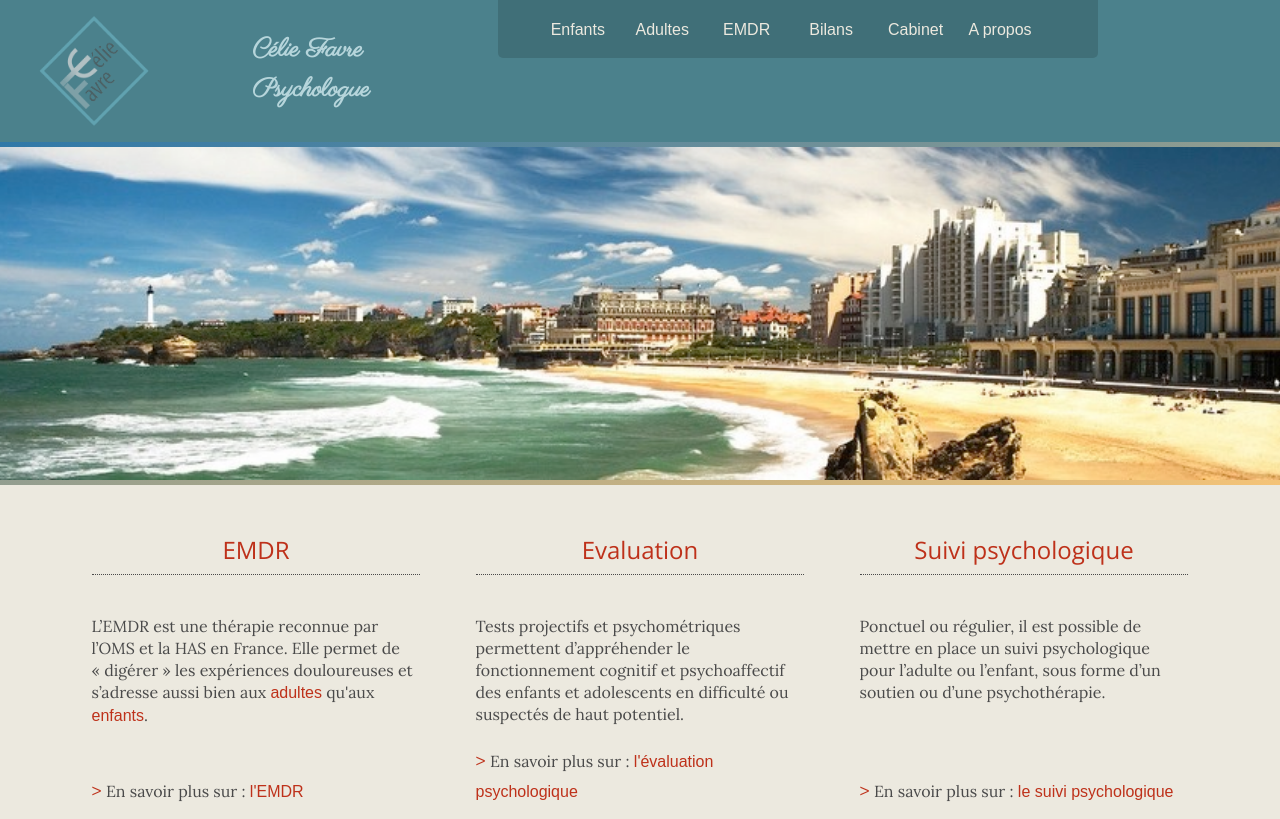
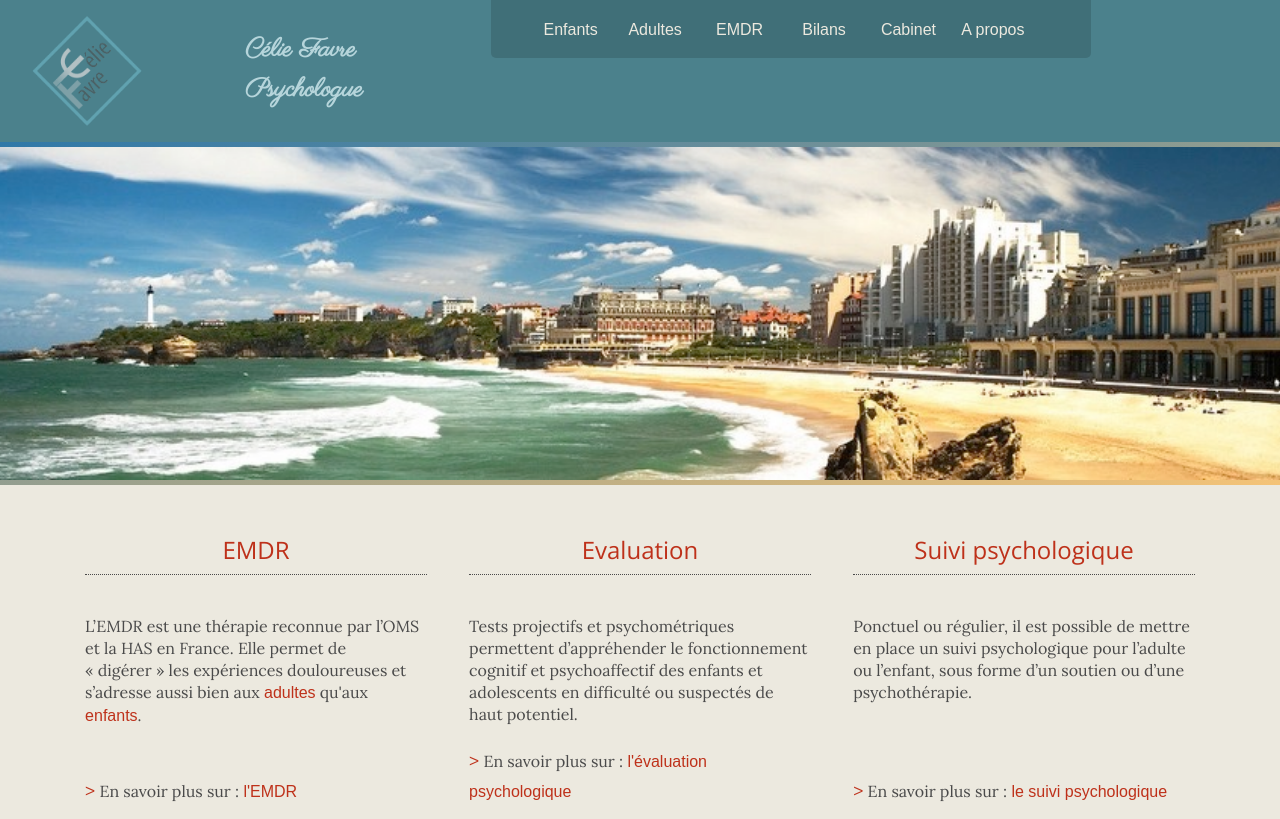
Before and after one commit to celiefavre/celiefavre.github.io, a Jekyll site: the page built from index.html, in a window 1280 px wide. Shown: the top 819 px of the page. Built offline with Jekyll 4.4.1, drawn with Linux system fonts in a browser that asks for light colours; grey boxes are pictures that could not be loaded.

Commit message:
css changes

```diff
--- a/css/main.css
+++ b/css/main.css
@@ -544,8 +544,8 @@ input:checked ~ .content {
   box-sizing: border-box;
   width: 25%;
   float: right;
-  padding-left: 1.38889%;
-  padding-right: 1.38889%;
+  padding-left: 0.83333%;
+  padding-right: 0.83333%;
   -webkit-transition: margin-right .3s ease;
           transition: margin-right .3s ease;
 }
@@ -577,8 +577,8 @@ input:checked ~ .content {
     box-sizing: border-box;
     width: 62.5%;
     float: right;
-    padding-left: 1.38889%;
-    padding-right: 1.38889%;
+    padding-left: 0.83333%;
+    padding-right: 0.83333%;
     height: auto;
     border-top: none;
     position: relative;
@@ -693,8 +693,8 @@ input:checked ~ .close {
   box-sizing: border-box;
   width: 33.33333%;
   float: left;
-  padding-left: 1.38889%;
-  padding-right: 1.38889%;
+  padding-left: 0.83333%;
+  padding-right: 0.83333%;
   margin-left: 1.66667%;
   margin-top: 1em;
 }
@@ -711,8 +711,8 @@ input:checked ~ .close {
     box-sizing: border-box;
     width: 16.66667%;
     float: left;
-    padding-left: 1.38889%;
-    padding-right: 1.38889%;
+    padding-left: 0.83333%;
+    padding-right: 0.83333%;
   }
 }
 /* line 21, ../../../../../../../Users/HomeNico/dev/nicodev3/celie/_sass/panels/_header.scss */
@@ -729,8 +729,8 @@ input:checked ~ .close {
   box-sizing: border-box;
   width: 33.33333%;
   float: left;
-  padding-left: 1.38889%;
-  padding-right: 1.38889%;
+  padding-left: 0.83333%;
+  padding-right: 0.83333%;
 }
 @media (min-width: 47.9375em) {
   /* line 27, ../../../../../../../Users/HomeNico/dev/nicodev3/celie/_sass/panels/_header.scss */
@@ -741,8 +741,8 @@ input:checked ~ .close {
     box-sizing: border-box;
     width: 19.16667%;
     float: left;
-    padding-left: 1.38889%;
-    padding-right: 1.38889%;
+    padding-left: 0.83333%;
+    padding-right: 0.83333%;
   }
 }
 
@@ -808,8 +808,8 @@ input:checked ~ .close {
   box-sizing: border-box;
   width: 100%;
   float: left;
-  padding-left: 1.38889%;
-  padding-right: 1.38889%;
+  padding-left: 0.83333%;
+  padding-right: 0.83333%;
 }
 
 /* line 1, ../../../../../../../Users/HomeNico/dev/nicodev3/celie/_sass/panels/_contenu-page.scss */
@@ -818,10 +818,10 @@ input:checked ~ .close {
   box-sizing: border-box;
   width: 100%;
   float: left;
-  padding-left: 1.38889%;
-  padding-right: 1.38889%;
-  padding-left: 6.38889%;
-  padding-right: 6.38889%;
+  padding-left: 0.83333%;
+  padding-right: 0.83333%;
+  padding-left: 5.83333%;
+  padding-right: 5.83333%;
 }
 /* line 4, ../../../../../../../Users/HomeNico/dev/nicodev3/celie/_sass/panels/_contenu-page.scss */
 .main-content section {
@@ -841,8 +841,8 @@ input:checked ~ .close {
     box-sizing: border-box;
     width: 50%;
     float: left;
-    padding-left: 1.38889%;
-    padding-right: 1.38889%;
+    padding-left: 0.83333%;
+    padding-right: 0.83333%;
   }
 }
 
@@ -852,8 +852,8 @@ input:checked ~ .close {
     box-sizing: border-box;
     width: 50%;
     float: right;
-    padding-left: 1.38889%;
-    padding-right: 1.38889%;
+    padding-left: 0.83333%;
+    padding-right: 0.83333%;
   }
 }
 
@@ -977,10 +977,10 @@ input:checked ~ .close {
     box-sizing: border-box;
     width: 33.33333%;
     float: left;
-    padding-left: 1.38889%;
-    padding-right: 1.38889%;
-    padding-left: 2.38889%;
-    padding-right: 2.38889%;
+    padding-left: 0.83333%;
+    padding-right: 0.83333%;
+    padding-left: 1.83333%;
+    padding-right: 1.83333%;
   }
 }
 
@@ -990,10 +990,10 @@ input:checked ~ .close {
     box-sizing: border-box;
     width: 33.33333%;
     float: left;
-    padding-left: 1.38889%;
-    padding-right: 1.38889%;
-    padding-left: 2.38889%;
-    padding-right: 2.38889%;
+    padding-left: 0.83333%;
+    padding-right: 0.83333%;
+    padding-left: 1.83333%;
+    padding-right: 1.83333%;
   }
 }
 
@@ -1003,10 +1003,10 @@ input:checked ~ .close {
     box-sizing: border-box;
     width: 33.33333%;
     float: right;
-    padding-left: 1.38889%;
-    padding-right: 1.38889%;
-    padding-left: 2.38889%;
-    padding-right: 2.38889%;
+    padding-left: 0.83333%;
+    padding-right: 0.83333%;
+    padding-left: 1.83333%;
+    padding-right: 1.83333%;
   }
 }
 
@@ -1063,8 +1063,8 @@ input:checked ~ .close {
   box-sizing: border-box;
   width: 100%;
   float: left;
-  padding-left: 1.38889%;
-  padding-right: 1.38889%;
+  padding-left: 0.83333%;
+  padding-right: 0.83333%;
 }
 @media (min-width: 47.9375em) {
   /* line 1, ../../../../../../../Users/HomeNico/dev/nicodev3/celie/_sass/panels/_blog.scss */
@@ -1072,8 +1072,8 @@ input:checked ~ .close {
     box-sizing: border-box;
     width: 83.33333%;
     float: left;
-    padding-left: 1.38889%;
-    padding-right: 1.38889%;
+    padding-left: 0.83333%;
+    padding-right: 0.83333%;
     margin-left: 8.33333%;
   }
 }
@@ -1097,8 +1097,59 @@ input:checked ~ .close {
   box-sizing: border-box;
   width: 100%;
   float: left;
-  padding-left: 1.38889%;
-  padding-right: 1.38889%;
+  padding-left: 0.83333%;
+  padding-right: 0.83333%;
   background: #4B818C;
   padding-top: 2em;
 }
+
+@media (min-width: 47.9375em) {
+  /* line 7, ../../../../../../../Users/HomeNico/dev/nicodev3/celie/_sass/panels/_footer.scss */
+  .sitemap {
+    box-sizing: border-box;
+    width: 33.33333%;
+    float: left;
+    padding-left: 0.83333%;
+    padding-right: 0.83333%;
+    padding-left: 10.83333%;
+  }
+}
+
+@media (min-width: 47.9375em) {
+  /* line 13, ../../../../../../../Users/HomeNico/dev/nicodev3/celie/_sass/panels/_footer.scss */
+  .informations {
+    box-sizing: border-box;
+    width: 33.33333%;
+    float: left;
+    padding-left: 0.83333%;
+    padding-right: 0.83333%;
+    padding-left: 10.83333%;
+  }
+}
+
+@media (min-width: 47.9375em) {
+  /* line 19, ../../../../../../../Users/HomeNico/dev/nicodev3/celie/_sass/panels/_footer.scss */
+  .cabinet-footer {
+    box-sizing: border-box;
+    width: 33.33333%;
+    float: right;
+    padding-left: 0.83333%;
+    padding-right: 0.83333%;
+    padding-left: 5.83333%;
+  }
+}
+
+/* line 26, ../../../../../../../Users/HomeNico/dev/nicodev3/celie/_sass/panels/_footer.scss */
+.sitemap h3, .informations h3, .cabinet-footer h3 {
+  color: #b6d5db;
+}
+/* line 29, ../../../../../../../Users/HomeNico/dev/nicodev3/celie/_sass/panels/_footer.scss */
+.sitemap ul, .informations ul, .cabinet-footer ul {
+  padding-left: 0;
+  list-style-type: none;
+  line-height: 25px;
+}
+/* line 34, ../../../../../../../Users/HomeNico/dev/nicodev3/celie/_sass/panels/_footer.scss */
+.sitemap a, .sitemap li, .informations a, .informations li, .cabinet-footer a, .cabinet-footer li {
+  color: rgba(236, 233, 223, 0.5);
+}
```
Also changed, not shown: 1 other file.
